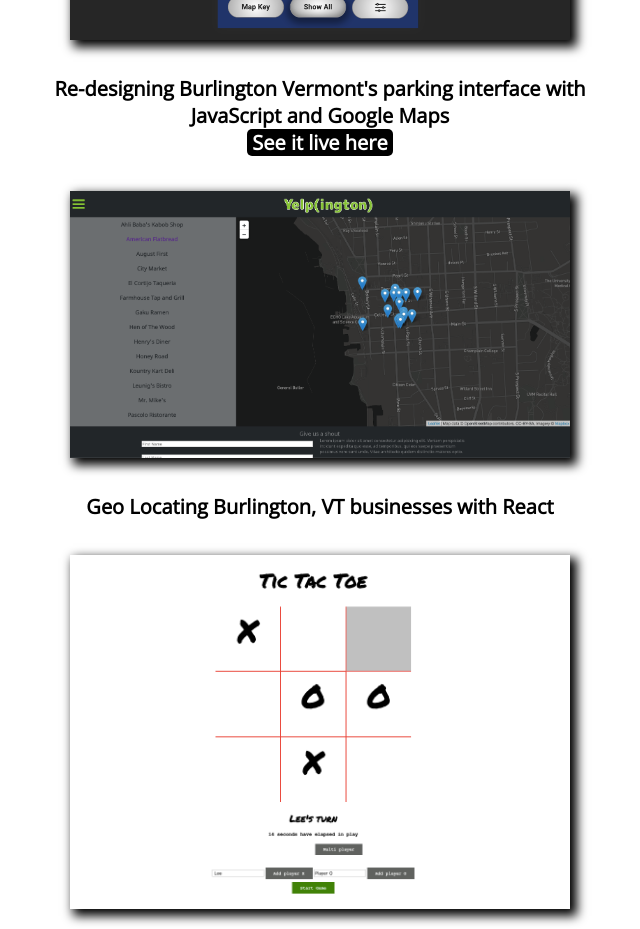
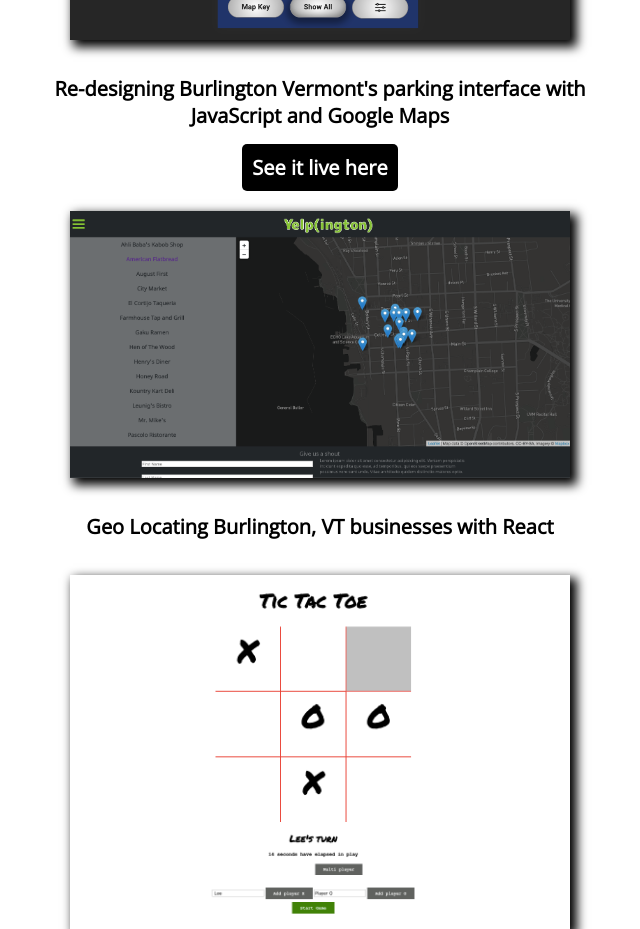
Before and after one commit to leepeters0023/portfolio2.0, a React (Create React App) app in the folder client/: page /WebDev in a window 1280 px wide. Shown: the part 1240-2169 px from the top of the page, without its empty margins (320-960 px from the left). Built offline with nearby package versions, Linux system fonts and the light colour scheme.

Commit message:
adds margin to park btv button

```diff
--- a/client/src/App.css
+++ b/client/src/App.css
@@ -520,16 +520,21 @@ li {
   top: 100px;
   margin-bottom: 100px;
 }
+#park-btv-container {
+  margin-bottom: 20px;
+}
 #park-btv-link {
   text-decoration: none;
   color: white;
+  margin-top: 20px;
   background-color: black;
   cursor: pointer;
-  padding: 0px 5px 0px 5px;
+  padding: 10px;
   border-radius: 5px;
 }
 #park-btv-link:hover {
-  opacity: 0.5;
+  background-color: hotpink;
+  color: black;
 }
 #web-dev::-webkit-scrollbar {
   width: 2em;
--- a/client/src/WebDev.js
+++ b/client/src/WebDev.js
@@ -60,14 +60,20 @@ class WebDev extends React.Component {
             <h4>
               Re-designing Burlington Vermont's parking interface with<br></br>{" "}
               JavaScript and Google Maps<br></br>
-              <a
+            </h4>
+            </div>
+            <div id="park-btv-container">
+            <h4>
+            <a
+
                 id="park-btv-link"
+                target="_blank"
                 href="https://park-burlington.herokuapp.com/ "
               >
                 See it live here
               </a>
-            </h4>
-          </div>
+              </h4>
+              </div>
 
           <img
             id="e7754b14c80249eaaa0844afea3f4c84"
```
